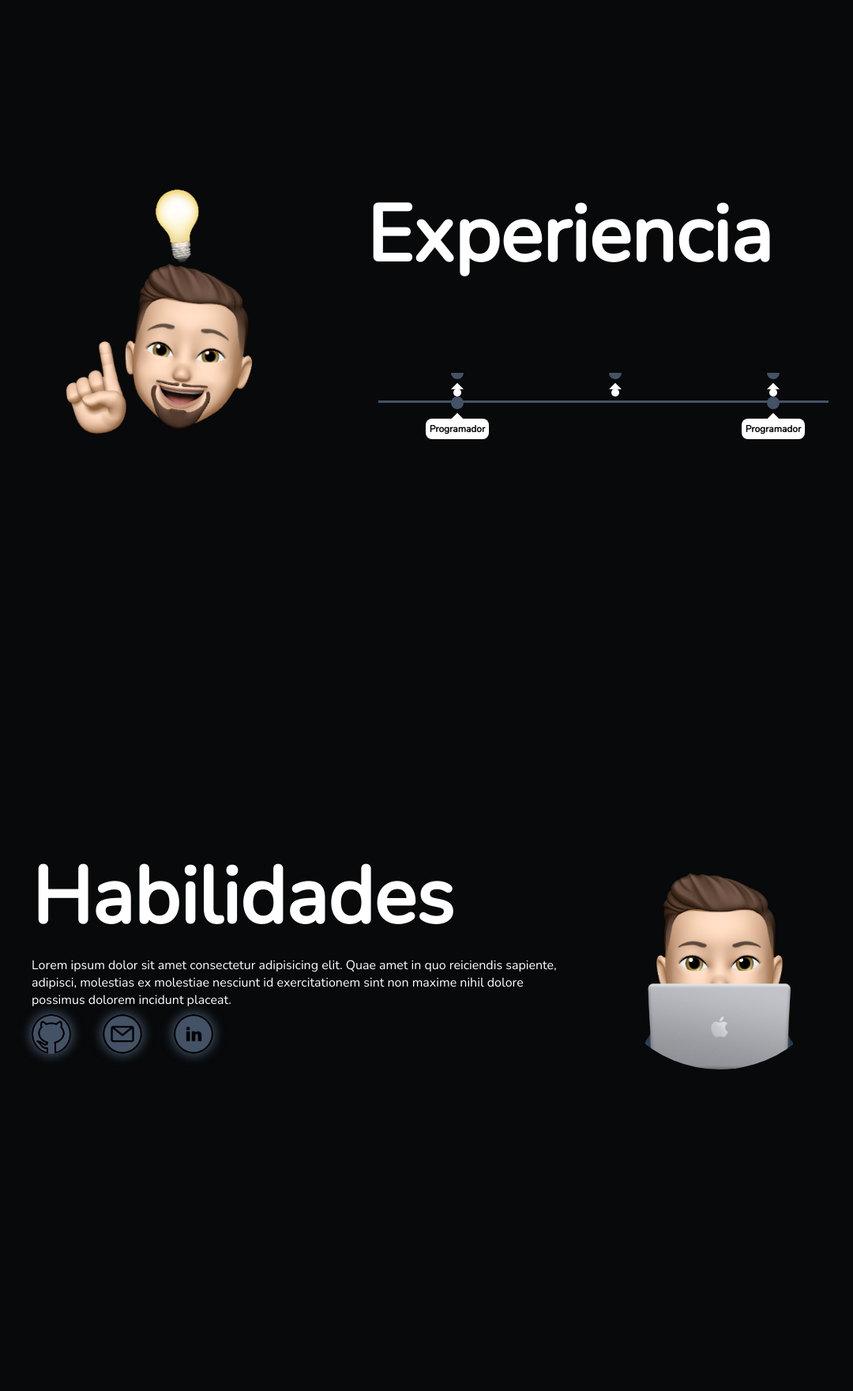
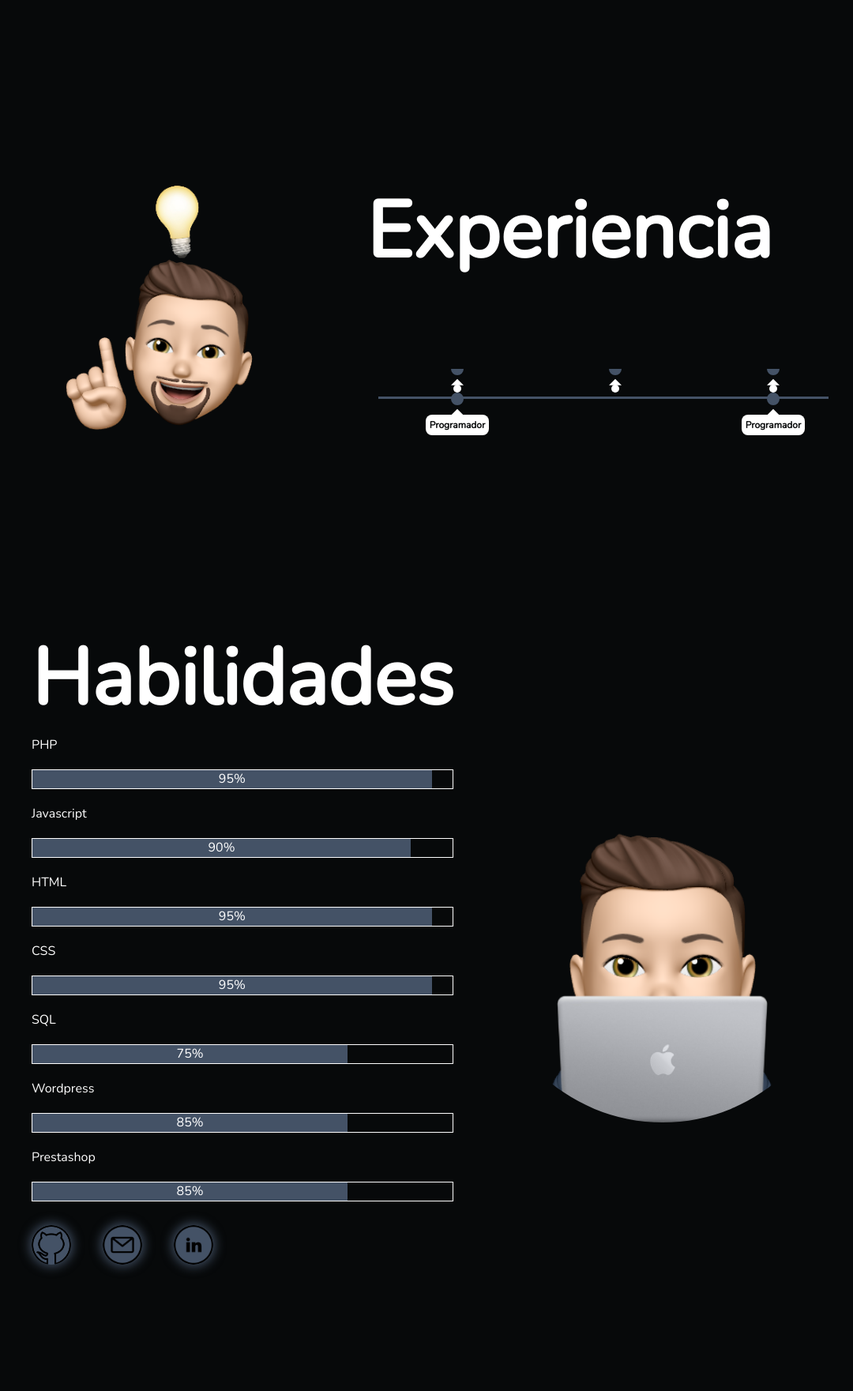
Before and after one commit to cristianlmdev/Web-Portfolio, a PHP site: template src/Views/home.php in a window 1280 px wide. Shown: the part 799-2560 px from the top of the page at 79% size, without its empty margins (88-1168 px from the left). Run offline with PHP 8.4, Linux system fonts and the light colour scheme; the template is opened without the code that fills it, so the values that code supplies are empty.

Commit message:
add skill bars

```diff
--- a/public/css/style.css
+++ b/public/css/style.css
@@ -14,17 +14,17 @@
 }
 
 #menu-header{
-    float: right;
     height: 100%;
     display: flex;
     align-items: center;
     gap: 40px;
     padding: 30px;
+    justify-content: center;
 }
 
 #menu-header span{
     color: white;
-    font-size: 30px;
+    font-size: 22px;
 }
 
 #menu-header span > a{
@@ -32,9 +32,15 @@
     text-decoration: none;
 }
 
+.row{
+    width: 100%;
+    height: 10vh;
+    background-color: #07090a;
+}
+
 .row1{
     width: 100%;
-    height: 100vh;
+    height: 90vh;
     background-color: #07090a;
     display: flex;
     align-items: center;
@@ -42,8 +48,7 @@
 }
 
 h1.title{
-    margin-bottom: 1%;
-    font-size: 40px;
+    font-size: 30px;
     font-weight: 900;
 }
 
@@ -54,7 +59,7 @@
     flex-direction: column-reverse;
     align-items: center;
     justify-content: center;
-    gap: 40px;
+    gap: 20px;
 }
 
 .box2{
@@ -76,6 +81,7 @@
     width: 200px;
     border-radius: 50%;
 }
+
 
 .image::before {
     content: '';
@@ -264,6 +270,34 @@
 
 @media only screen and (min-width:768px){
 
+    .row1{
+        width: 100%;
+        height: 100vh;
+        background-color: #07090a;
+        display: flex;
+        align-items: center;
+        justify-content: center;
+    }
+
+    .row{
+        width: 0;
+        height: 0;
+    }
+
+    #menu-header{
+        float: right;
+    }
+
+    #menu-header span{
+        font-size: 30px;
+    }
+
+    h1.title{
+        margin-bottom: 1%;
+        font-size: 40px;
+        font-weight: 900;
+    }
+
     .box2{
         display: flex;
         flex-direction: row;
@@ -308,7 +342,7 @@
         color: black;
         background-repeat: no-repeat;
         background-size: cover;
-        width: 700px;
+        width: 500px;
         border-radius: 50%;
     }
 
@@ -451,4 +485,59 @@
         position: relative;
       }
 
+      div.skills{
+        display: flex;
+        flex-direction: column;
+        gap: 20px;
+        margin-bottom: 30px;
+      }
+
+      div.skills span{
+        width: 100%;
+        height: 25px;
+        border: 1px solid white;
+      }
+
+      span.bar{
+        display: block;
+        text-align: center;
+      }
+
+      span.php span.bar{
+        width: 95%;
+        height: 23px;
+        background-color: #445266;
+        border: none;
+      }
+
+
+      span.javascript span.bar{
+        width: 90%;
+        height: 23px;
+        background-color: #445266;
+        border: none;
+      }
+
+
+      span.html span.bar{
+        width: 95%;
+        height: 23px;
+        background-color: #445266;
+        border: none;
+      }
+
+      span.css span.bar{
+        width: 95%;
+        height: 23px;
+        background-color: #445266;
+        border: none;
+      }
+
+      span.sql span.bar{
+        width: 75%;
+        height: 23px;
+        background-color: #445266;
+        border: none;
+      }
+
 }
--- a/src/Views/home.php
+++ b/src/Views/home.php
@@ -1,4 +1,3 @@
-
 <!DOCTYPE html>
 <html lang="en">
 
@@ -14,12 +13,15 @@
     <main>
         <article id="menu">
             <div id="menu-header">
-                <span><a href="#" onclick="scroll_to_element('.row1', event)">Inicio</a></span>
+                <span><a href="#" onclick="scroll_to_element('.row', event)">Inicio</a></span>
                 <span><a href="#" onclick="scroll_to_element('.row2', event)">Sobre mí</a></span>
                 <span><a href="#" onclick="scroll_to_element('.row3', event)">Contacto</a></span>
             </div>
         </article>
         <article>
+            <div class="row">
+
+            </div>
             <div class="row1" id="row1">
                 <div class="box">
                     <div class="description">
@@ -66,7 +68,36 @@
                 <div class="box">
                     <div class="description">
                         <h1 class="title">Habilidades</h1>
-                        <p class="text">Lorem ipsum dolor sit amet consectetur adipisicing elit. Quae amet in quo reiciendis sapiente, adipisci, molestias ex molestiae nesciunt id exercitationem sint non maxime nihil dolore possimus dolorem incidunt placeat.</p>
+                        <div class="skills">
+                            <p>PHP</p>
+                            <span class="php">
+                                <span class="bar">95%</span>
+                            </span>
+                            <p>Javascript</p>
+                            <span class="javascript">
+                                <span class="bar">90%</span>
+                            </span>
+                            <p>HTML</p>
+                            <span class="html">
+                                <span class="bar">95%</span>
+                            </span>
+                            <p>CSS</p>
+                            <span class="css">
+                                <span class="bar">95%</span>
+                            </span>
+                            <p>SQL</p>
+                            <span class="sql">
+                                <span class="bar">75%</span>
+                            </span>
+                            <p>Wordpress</p>
+                            <span class="sql">
+                                <span class="bar">85%</span>
+                            </span>
+                            <p>Prestashop</p>
+                            <span class="sql">
+                                <span class="bar">85%</span>
+                            </span>
+                        </div>
                         <div class="social-media">
                             <a href="" class="github"></a>
                             <a href="mailto:cristian.lafuente.martinez@gmail.com?subject=Contacto página web Portfolio" class="email"></a>
```
Also changed, not shown: index.php (+12 -5 lines), public/css/maintenance-style.css (added, +50 -0 lines), src/Views/maintenance.php (added, +34 -0 lines), public/img/maintenanceavatar.png (added).
